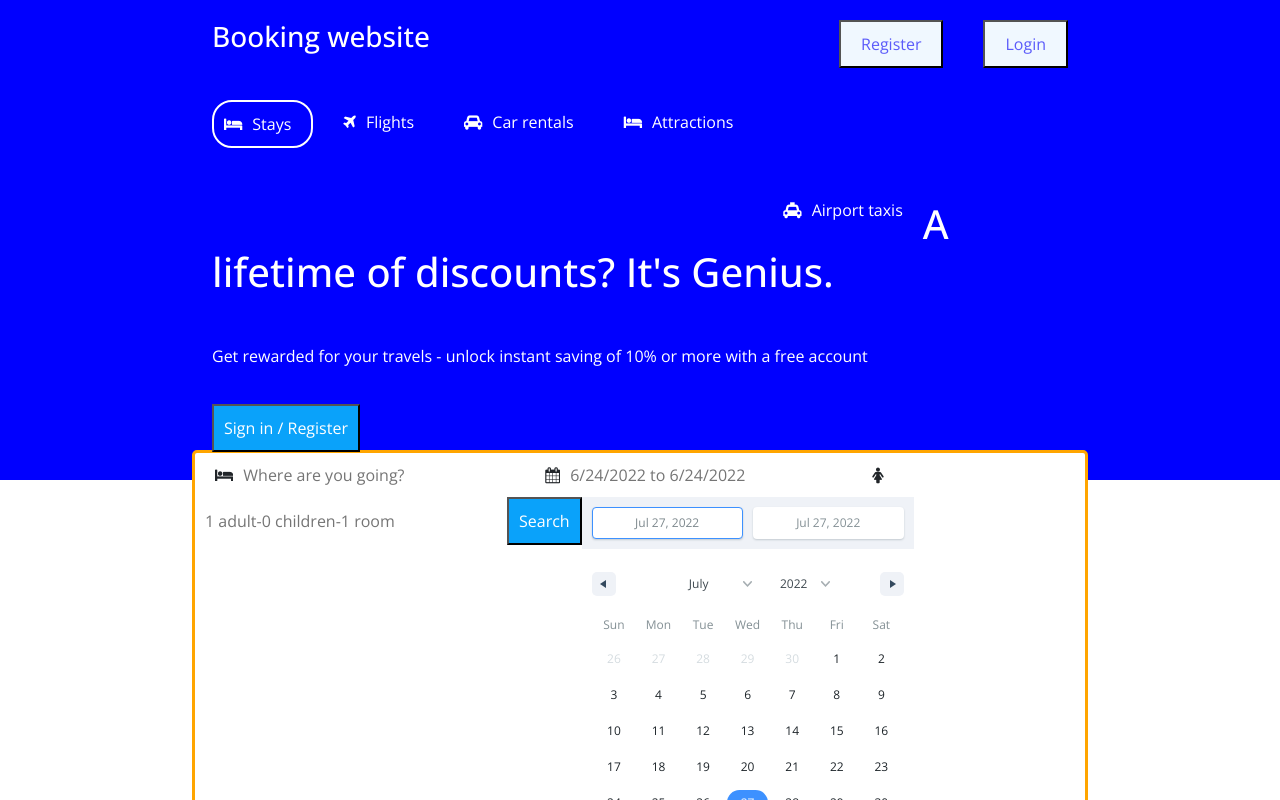
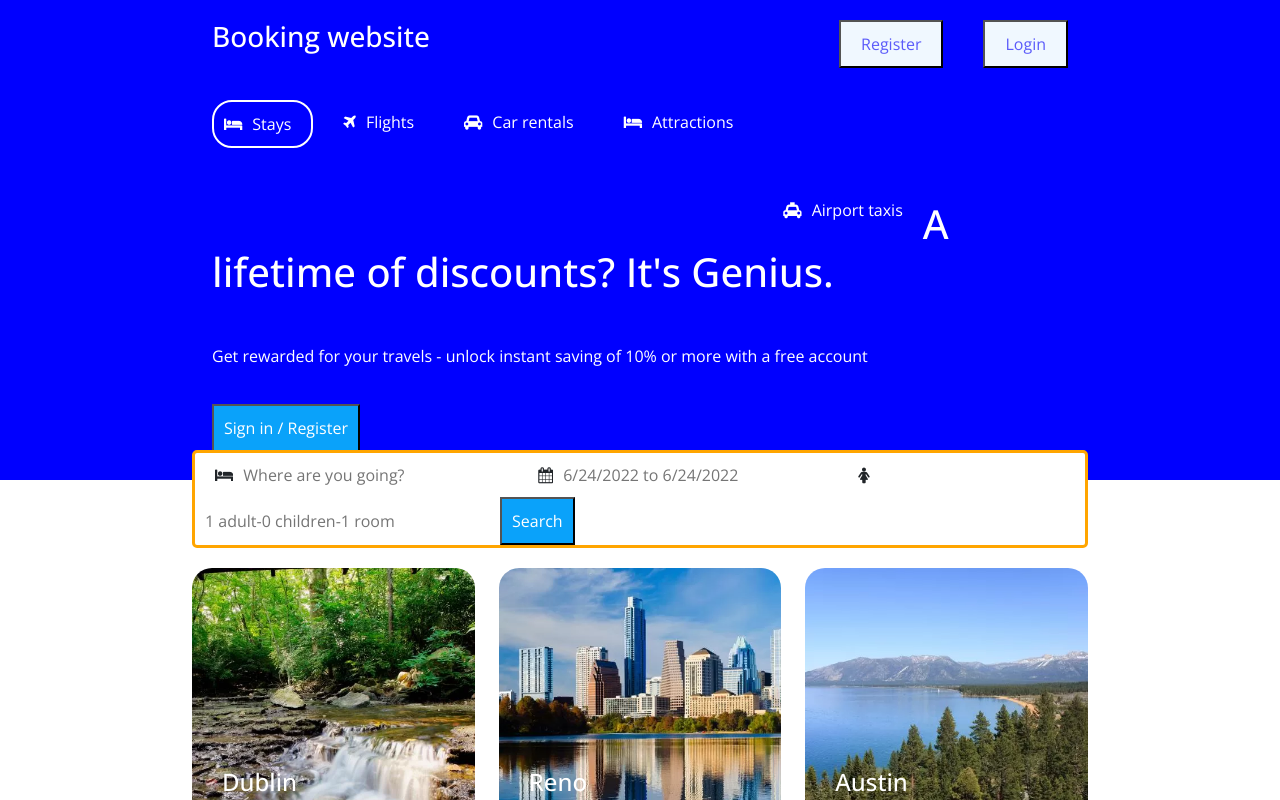
Before and after one commit to minhquangkid/React_new, a React (Create React App) app: page / in a window 1280 px wide. Shown: the top 800 px of the page. Built offline with nearby package versions, Linux system fonts and the light colour scheme.

Commit message:
xong 95% chi con css

```diff
--- a/package.json
+++ b/package.json
@@ -12,6 +12,7 @@
     "@testing-library/user-event": "^13.5.0",
     "bootstrap": "^5.2.0",
     "date-fns": "^2.28.0",
+    "dateformat": "^5.0.3",
     "react": "^18.0.0",
     "react-bootstrap": "^2.4.0",
     "react-date-range": "^1.4.0",
--- a/src/header/header.js
+++ b/src/header/header.js
@@ -4,7 +4,7 @@ import Iform from "./iform";
 import Popup from "./popup";
 
 const Header = () => {
-  const [icon, setIcon] = useState([
+  const icon = [
     {
       icon: "fa fa-bed",
       label: "Where are you going?",
@@ -17,7 +17,8 @@ const Header = () => {
       icon: "fa fa-female",
       label: "1 adult-0 children-1 room",
     },
-  ]);
+  ];
+  const [giatri, setGiatri] = useState("");
 
   const [pick, setpick] = useState(false);
 
@@ -25,10 +26,8 @@ const Header = () => {
     setpick(e);
   };
   const changDate = (e) => {
-    let tam = icon;
-    tam[1].label = e;
-    console.log(tam);
-    setIcon(tam);
+    setGiatri(e);
+    setpick(false);
   };
 
   const goTo = () => {
@@ -52,13 +51,16 @@ const Header = () => {
               content={item}
               isPick={pick}
               receive={changing}
+              dienvao={giatri}
             />
           );
         })}
         <button className={styles.button} onClick={goTo}>
           Search
         </button>
-        <Popup ngay={changDate} />
+        <div className={pick ? styles.hien : styles.an}>
+          <Popup ngay={changDate} />
+        </div>
       </div>
     </React.Fragment>
   );
--- a/src/header/header.module.css
+++ b/src/header/header.module.css
@@ -23,10 +23,21 @@
   margin-bottom: 20px;
   margin-top: -30px;
   background-color: white;
+  position: relative;
 }
 
 .textForm {
   padding: 10px;
   margin-right: 70px;
   border: none;
+  width: 215px;
 }
+.hien {
+  position: absolute;
+  left: 50%;
+  transform: translateX(-50%);
+  z-index: 1;
+}
+.an {
+  display: none;
+}
--- a/src/header/iform.js
+++ b/src/header/iform.js
@@ -31,6 +31,9 @@ const Iform = (props) => {
         onClick={(e) => {
           change(e);
         }}
+        defaultValue={
+          props.content.icon === "fa fa-calendar" ? props.dienvao : ""
+        }
       ></input>
     </React.Fragment>
   );
@@ -41,3 +44,6 @@ export default Iform;
 // ở đây ta tách icon riêng ra bên ngoài, kế nó là input
 // ta có thể tạo 1 component ngay trong trang js của component cha và chèn nó vào như Ico vào Iform
 // để sự kiện pick calendar chỉ xảy ra khi ta click vào ô text calendar, ta sẽ tạo 1 thuộc tính id cho <input> , ta không thể tạo thuộc tính như key thay cho id vì khi console.log(e) ta đọc property của nó thì chỉ có id là được dùng chứ ko có key
+
+// dùng Value thì nó chỉ nhận giá trị của calendar mà không thể nhập bằng tay được (read-only), nên ta dùng defaultValue thì có thể sử dụng được cả 2
+// TRÁNH NHẦM LẪN việc điền giá trị vào defaultValue chứ không phải placeholder
--- a/src/header/popup.js
+++ b/src/header/popup.js
@@ -3,31 +3,35 @@ import "react-date-range/dist/styles.css"; // main css file
 import "react-date-range/dist/theme/default.css"; // theme css file
 // import { DateRangePicker } from "react-date-range";
 import { DateRange } from "react-date-range";
-class Popup extends React.Component {
-  //   constructor(props) {
-  //     super(props);
-  //   }
-  handleSelect(ranges) {
-    console.log(ranges);
-    console.log(ranges.selection);
-    console.log(ranges.selection.startDate);
-    console.log(ranges.selection.endDate);
-    // {
-    //   selection: {
-    //     startDate: [native Date Object],
-    //     endDate: [native Date Object],
-    //   }
-    // }
-    // this.props.ngay(ranges.toString());
-  }
-  render() {
-    const selectionRange = {
-      startDate: new Date(),
-      endDate: new Date(),
-      key: "selection",
-    };
-    return <DateRange ranges={[selectionRange]} onChange={this.handleSelect} />;
-  }
-}
+import dateFormat, { masks } from "dateformat";
+
+const Popup = (props) => {
+  const handleSelect = (ranges) => {
+    // console.log(ranges);
+    // console.log(ranges.selection);
+    // console.log(ranges.selection.startDate);
+    // console.log(ranges.selection.endDate);
+
+    masks.hammerTime = "dd/mm/yyyy";
+    let now = ranges.selection.startDate;
+    let then = ranges.selection.endDate;
+    let comeback = `${dateFormat(now, "hammerTime")} to ${dateFormat(
+      then,
+      "hammerTime"
+    )} `;
+    // console.log(dateFormat(now, "hammerTime"));
+    console.log(comeback);
+    console.log(typeof comeback);
+
+    props.ngay(comeback);
+  };
+
+  const selectionRange = {
+    startDate: new Date(),
+    endDate: new Date(),
+    key: "selection",
+  };
+  return <DateRange ranges={[selectionRange]} onChange={handleSelect} />;
+};
 
 export default Popup;
```
Also changed, not shown: 1 other file (tests, documents, lock files or other folders).
